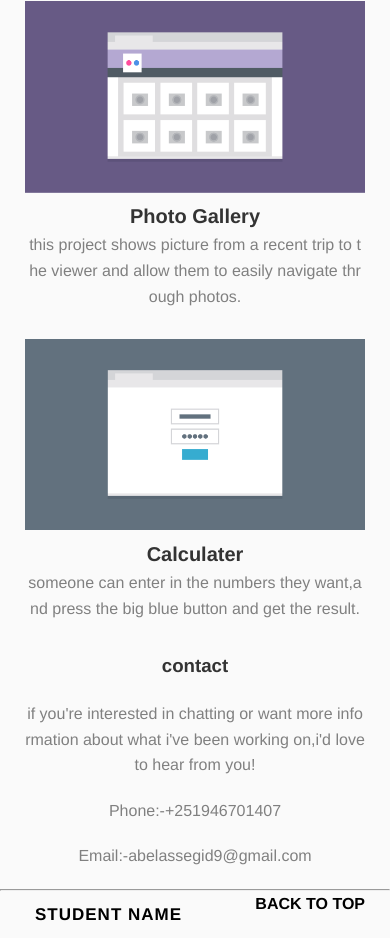
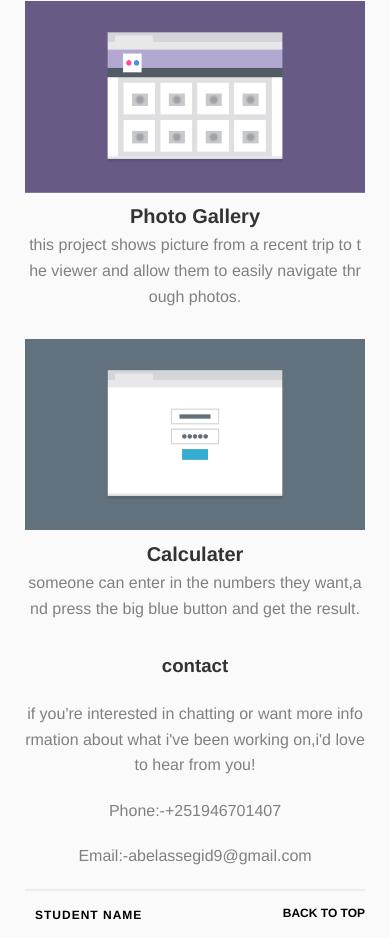
Before and after one commit to abelassegid/Project-2, a plain HTML site: page index.html in a window 390 px wide. Shown: the part 1982-2920 px from the top of the page. Drawn offline with Linux system fonts and the light colour scheme.

Commit message:
finished the project-2

```diff
--- a/css/style.css
+++ b/css/style.css
@@ -206,17 +206,26 @@ p{
 .footer{
     display: flex;
     justify-content: space-between;
+    align-items: center;
+    border-top: 2px solid #ECECEC;
 }
 .footer .logo a{
-    font-size: 17px;
+    font-size: 12px;
     text-transform: uppercase;
 }
 .footer .back{
     text-transform: uppercase;
+    font-size: 12px;
 }
 @media(max-width:500px){
     .footer .menu{
         display: none;
+    }
+    footer .back{
+        font-size: 17px;
+    }
+    .footer .logo a{
+        font-size: 12px;
     }
 }
 @media(min-width:500px){
--- a/index.html
+++ b/index.html
@@ -99,7 +99,7 @@
         </div>
      </section>
      <!-- end of conatct -->
-      <hr>
+
      <!-- start of footer-main -->
       <footer class="footer-main">
         <div class="container">
```
